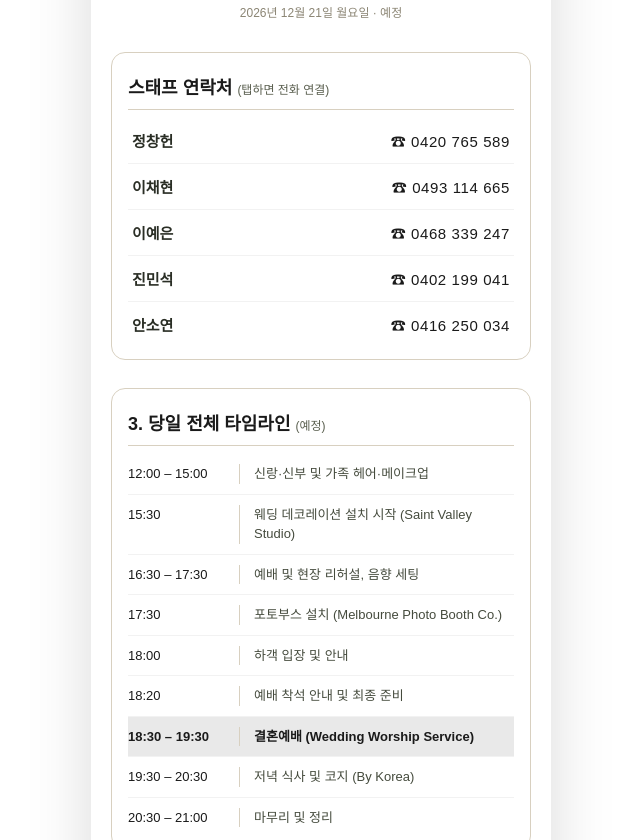
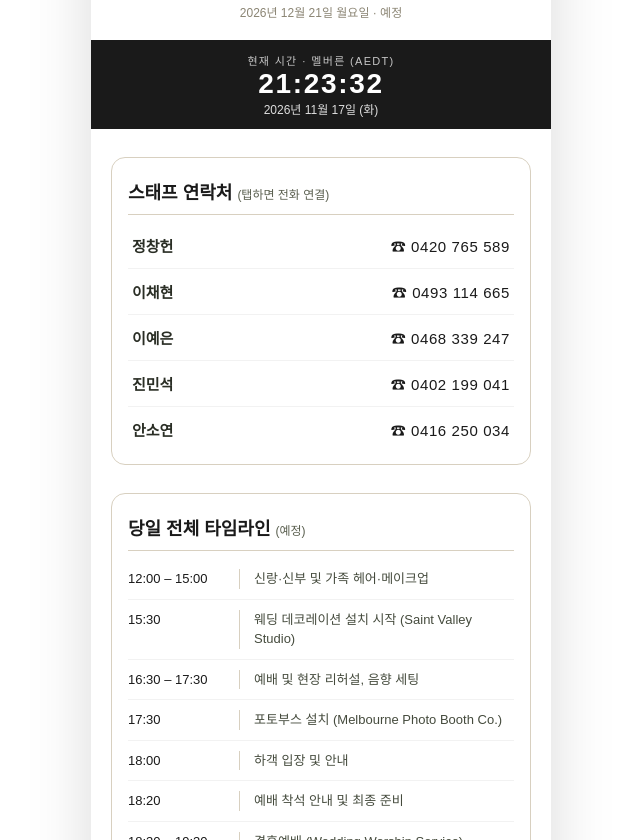
Before and after one commit to changheon1/mobile_wedding_invitation, a plain HTML site: page mobile_wedding_staff/index.html in a window 1280 px wide. Shown: the part 112-952 px from the top of the page, without its empty margins (319-959 px from the left). Drawn offline with Linux system fonts and the light colour scheme; a web font is replaced by a local one.

Commit message:
edit staff page

```diff
--- a/mobile_wedding_staff/index.html
+++ b/mobile_wedding_staff/index.html
@@ -50,8 +50,26 @@
     font-size:12px;
     color:#8b8574;
     text-align:center;
-    margin-bottom:32px;
+    margin-bottom:20px;
   }
+  .clock{
+    position:sticky;
+    top:0;
+    z-index:10;
+    margin:0 -20px 28px;
+    padding:12px 20px;
+    background:var(--forest);
+    color:#fff;
+    text-align:center;
+  }
+  .clock .label{ font-size:11px; letter-spacing:.12em; opacity:.75; }
+  .clock .time{
+    font-size:28px;
+    font-weight:600;
+    letter-spacing:.06em;
+    font-variant-numeric:tabular-nums;
+  }
+  .clock .date{ font-size:12px; opacity:.85; }
   .panel{
     border:1px solid var(--line);
     border-radius:14px;
@@ -107,9 +125,9 @@
     border-right:1px solid var(--line);
   }
   .timeline .desc{ padding-left:14px; color:#454b3d; }
-  .timeline li.key{ background:var(--highlight); }
-  .timeline li.key .time,
-  .timeline li.key .desc{ font-weight:600; color:var(--forest); }
+  .timeline li.active{ background:var(--forest); }
+  .timeline li.active .time,
+  .timeline li.active .desc{ font-weight:600; color:#fff; }
 
   /* 예배 순서 */
   .service{ width:100%; border-collapse:collapse; }
@@ -130,7 +148,7 @@
   }
   .service td:nth-child(1){ width:30%; white-space:nowrap; }
   .service td:nth-child(2){ width:26%; font-weight:600; color:var(--forest); }
-  .service tr.key td{ background:var(--highlight); font-weight:600; }
+  .service tr.active td{ background:var(--forest); color:#fff; font-weight:600; }
   .service tbody tr:last-child td{ border-bottom:none; }
 </style>
 </head>
@@ -140,6 +158,12 @@
   <div class="eyebrow">STAFF ONLY</div>
   <h1 class="page-title">스태프 타임라인</h1>
   <p class="page-sub">2026년 12월 21일 월요일 · 예정</p>
+
+  <div class="clock" aria-live="off">
+    <div class="label">현재 시간 · 멜버른 (AEDT)</div>
+    <div class="time" id="clockTime">--:--:--</div>
+    <div class="date" id="clockDate"></div>
+  </div>
 
   <section class="panel">
     <h2>스태프 연락처 <small>(탭하면 전화 연결)</small></h2>
@@ -153,7 +177,7 @@
   </section>
 
   <section class="panel">
-    <h2>3. 당일 전체 타임라인 <small>(예정)</small></h2>
+    <h2>당일 전체 타임라인 <small>(예정)</small></h2>
     <ul class="timeline">
       <li><span class="time">12:00 – 15:00</span><span class="desc">신랑·신부 및 가족 헤어·메이크업</span></li>
       <li><span class="time">15:30</span><span class="desc">웨딩 데코레이션 설치 시작 (Saint Valley Studio)</span></li>
@@ -161,14 +185,14 @@
       <li><span class="time">17:30</span><span class="desc">포토부스 설치 (Melbourne Photo Booth Co.)</span></li>
       <li><span class="time">18:00</span><span class="desc">하객 입장 및 안내</span></li>
       <li><span class="time">18:20</span><span class="desc">예배 착석 안내 및 최종 준비</span></li>
-      <li class="key"><span class="time">18:30 – 19:30</span><span class="desc">결혼예배 (Wedding Worship Service)</span></li>
+      <li><span class="time">18:30 – 19:30</span><span class="desc">결혼예배 (Wedding Worship Service)</span></li>
       <li><span class="time">19:30 – 20:30</span><span class="desc">저녁 식사 및 코지 (By Korea)</span></li>
       <li><span class="time">20:30 – 21:00</span><span class="desc">마무리 및 정리</span></li>
     </ul>
   </section>
 
   <section class="panel">
-    <h2>4. 결혼예배 순서 제안 <small>(약 60분)</small></h2>
+    <h2>결혼예배 순서 제안 <small>(약 60분)</small></h2>
     <table class="service">
       <thead>
         <tr><th>시간(예시)</th><th>순서</th><th>세부 내용</th></tr>
@@ -177,7 +201,7 @@
         <tr><td>18:30 – 18:35</td><td>신부 입장</td><td>아버님과 함께 입장, 신랑 앞쪽 대기</td></tr>
         <tr><td>18:35 – 18:40</td><td>예배의 시작</td><td>인사 및 기도 (목사님)</td></tr>
         <tr><td>18:40 – 18:50</td><td>찬양</td><td>찬양 인도 및 회중찬양 (소피 전도사님)</td></tr>
-        <tr class="key"><td>18:50 – 19:10</td><td>말씀</td><td>설교 (약 20분)</td></tr>
+        <tr><td>18:50 – 19:10</td><td>말씀</td><td>설교 (약 20분)</td></tr>
         <tr><td>19:10 – 19:20</td><td>혼인서약 및 반지 교환</td><td>서약 낭독 및 반지 교환</td></tr>
         <tr><td>19:20 – 19:25</td><td>성혼선언</td><td>부부로서의 선언 (목사님)</td></tr>
         <tr><td>19:25 – 19:28</td><td>양가 부모님께 인사</td><td>신랑·신부의 인사</td></tr>
@@ -190,5 +214,57 @@
   </section>
 
 </div>
+
+<script>
+  const TZ = 'Australia/Melbourne';
+  const EVENT_DATE = '2026-12-21';
+  const fmt = new Intl.DateTimeFormat('en-CA', {
+    timeZone: TZ, year:'numeric', month:'2-digit', day:'2-digit',
+    hour:'2-digit', minute:'2-digit', second:'2-digit', hourCycle:'h23'
+  });
+  const weekdays = ['일','월','화','수','목','금','토'];
+
+  // ?now=HH:MM previews the highlight on any day
+  const preview = /^(\d{1,2}):(\d{2})$/.exec(new URLSearchParams(location.search).get('now') || '');
+
+  const toMin = s => { const [h, m] = s.split(':').map(Number); return h * 60 + m; };
+
+  // A slot without an end time lasts until the next slot starts.
+  function parseSlots(rows, timeOf){
+    const slots = rows.map(row => {
+      const [start, end] = timeOf(row).match(/\d{1,2}:\d{2}/g).map(toMin);
+      return { row, start, end };
+    });
+    slots.forEach((s, i) => {
+      if (s.end === undefined) s.end = slots[i + 1] ? slots[i + 1].start : s.start + 1;
+    });
+    return slots;
+  }
+
+  const groups = [
+    parseSlots([...document.querySelectorAll('.timeline li')], r => r.querySelector('.time').textContent),
+    parseSlots([...document.querySelectorAll('.service tbody tr')], r => r.cells[0].textContent)
+  ];
+
+  function tick(){
+    const p = Object.fromEntries(fmt.formatToParts(new Date()).map(x => [x.type, x.value]));
+    const date = `${p.year}-${p.month}-${p.day}`;
+    let hh = p.hour, mm = p.minute;
+    let isEventDay = date === EVENT_DATE;
+    if (preview){ hh = preview[1].padStart(2, '0'); mm = preview[2]; isEventDay = true; }
+
+    const dow = weekdays[new Date(Date.UTC(+p.year, +p.month - 1, +p.day)).getUTCDay()];
+    document.getElementById('clockTime').textContent = preview ? `${hh}:${mm}:00` : `${hh}:${mm}:${p.second}`;
+    document.getElementById('clockDate').textContent =
+      `${p.year}년 ${+p.month}월 ${+p.day}일 (${dow})` + (preview ? ' · 미리보기' : '');
+
+    const now = +hh * 60 + +mm;
+    groups.forEach(slots => slots.forEach(s => {
+      s.row.classList.toggle('active', isEventDay && now >= s.start && now < s.end);
+    }));
+  }
+  tick();
+  setInterval(tick, 1000);
+</script>
 </body>
 </html>
```
